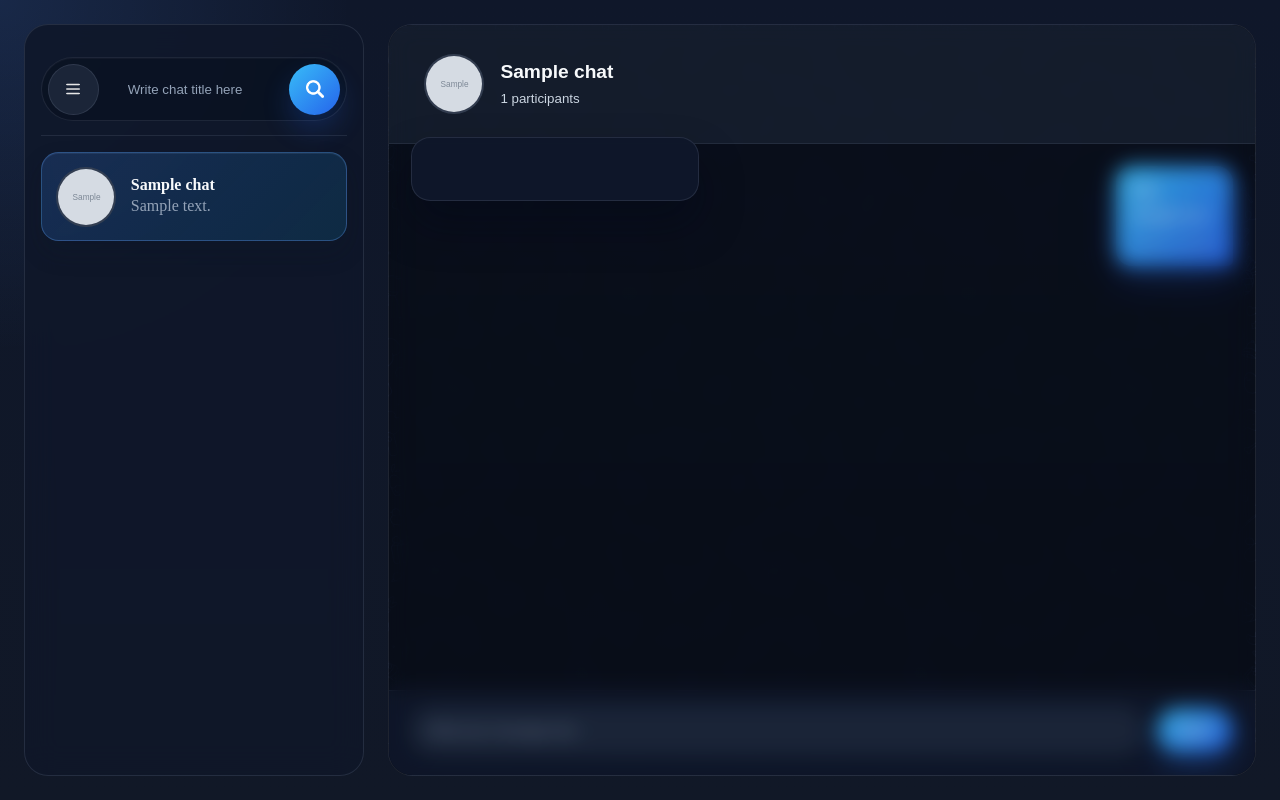
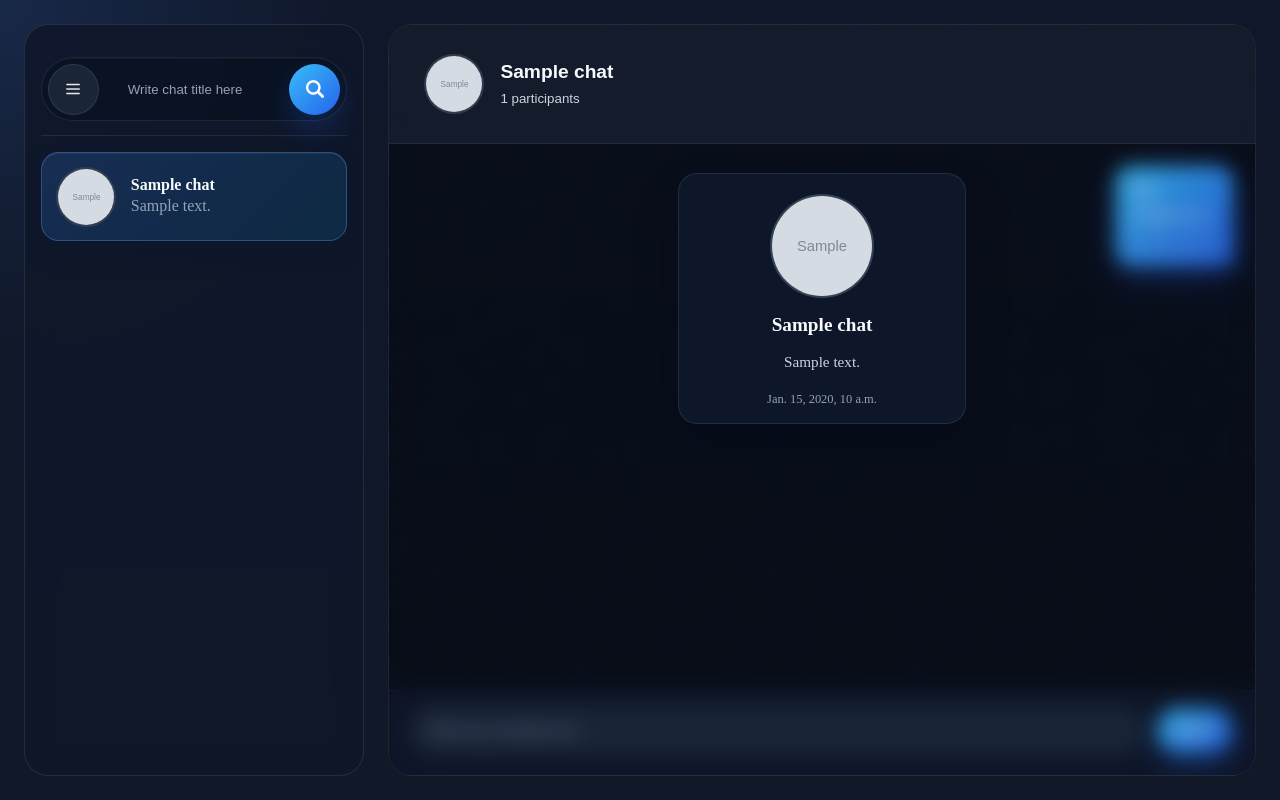
Before and after one commit to Chumus2/Zentro, a Django app: page /chats/1/ in a window 1280 px wide, after a click that opens the changed part. Run offline with Django 4.2, Linux system fonts and the light colour scheme; a user stored in the database is signed in; tables that the repository leaves empty hold one stand-in row (values such as "Sample post"); grey boxes marked "Sample" are stand-in pictures.

Commit message:
Added description field to Chat model, filled up chat dropdown with info + styles

```diff
--- a/Main/models.py
+++ b/Main/models.py
@@ -5,6 +5,7 @@ from django.conf import settings
 class Chat(models.Model):
     icon = models.ImageField(upload_to="chat_icons/", blank=True, null=True)
     title = models.CharField(max_length=50, default="Chat")
+    description = models.TextField(blank=True, null=True)
     participants = models.ManyToManyField(settings.AUTH_USER_MODEL, related_name="chats")
     created_at = models.DateTimeField(auto_now_add=True)
 
--- a/static/stylesheets/Main/Main.css
+++ b/static/stylesheets/Main/Main.css
@@ -417,11 +417,15 @@
 
 .ChatCard_Dropdown {
     position: absolute;
-    top: calc(100% + 0.75rem);
-    left: 0;
+    top: calc(100% + 3rem);
+    left: 50%;
     width: min(18rem, 100%);
     min-height: 4rem;
-    padding: 1rem;
+    display: flex;
+    flex-direction: column;
+    align-items: center;
+    gap: 0.9rem;
+    padding: 1.25rem 1rem 1rem;
     border: 1px solid rgba(148, 163, 184, 0.16);
     border-radius: 1.2rem;
     background: rgba(15, 23, 42, 0.96);
@@ -429,9 +433,44 @@
     backdrop-filter: blur(16px);
     z-index: 30;
     opacity: 0;
-    transform: translateY(-0.6rem) scale(0.98);
-    transform-origin: top left;
+    transform: translateX(-50%) translateY(-0.6rem) scale(0.98);
+    transform-origin: top center;
     transition: opacity 0.22s ease, transform 0.22s ease, visibility 0.22s ease;
+}
+
+.ChatCard_Dropdown_Icon {
+    width: 6.5rem;
+    height: 6.5rem;
+    object-fit: cover;
+    border-radius: 50%;
+    border: 2px solid rgba(148, 163, 184, 0.22);
+    background: rgba(30, 41, 59, 0.92);
+}
+
+.ChatCard_Dropdown_Title {
+    margin: 0;
+    color: #f8fafc;
+    font-size: 1.2rem;
+    font-weight: 700;
+    line-height: 1.2;
+    text-align: center;
+}
+
+.ChatCard_Dropdown_Description {
+    width: 90%;
+    margin: 0;
+    color: #cbd5e1;
+    font-size: 0.95rem;
+    line-height: 1.6;
+    text-align: center;
+    word-break: break-word;
+}
+
+.ChatCard_Dropdown_Date {
+    margin-top: 0.2rem;
+    color: #94a3b8;
+    font-size: 0.78rem;
+    text-align: center;
 }
 
 .ChatCard_Dropdown__hidden {
@@ -443,7 +482,7 @@
     visibility: visible;
     pointer-events: auto;
     opacity: 1;
-    transform: translateY(0) scale(1);
+    transform: translateX(-50%) translateY(0) scale(1);
 }
 
 .Messages_Box {
--- a/templates/Main/Main.html
+++ b/templates/Main/Main.html
@@ -107,9 +107,17 @@
                         </button>
 
                     </form>
+
                     <div class="ChatCard_Dropdown" id="chatcard-dropdown">
+                        {% if active_chat.icon %}
+                            <img class="ChatCard_Dropdown_Icon" src="{{ active_chat.icon.url }}" loading="lazy" alt="{{ active_chat.title }}">
+                        {% endif %}
 
+                        <h2 class="ChatCard_Dropdown_Title">{{ active_chat.title }}</h2>
+                        <p class="ChatCard_Dropdown_Description">{{ active_chat.description|default:"No description yet." }}</p>
+                        <small class="ChatCard_Dropdown_Date">{{ active_chat.created_at }}</small>
                     </div>
+
                     </div>
                 </div>
 
```
Also changed, not shown: Main/migrations/0004_chat_description.py (added).
